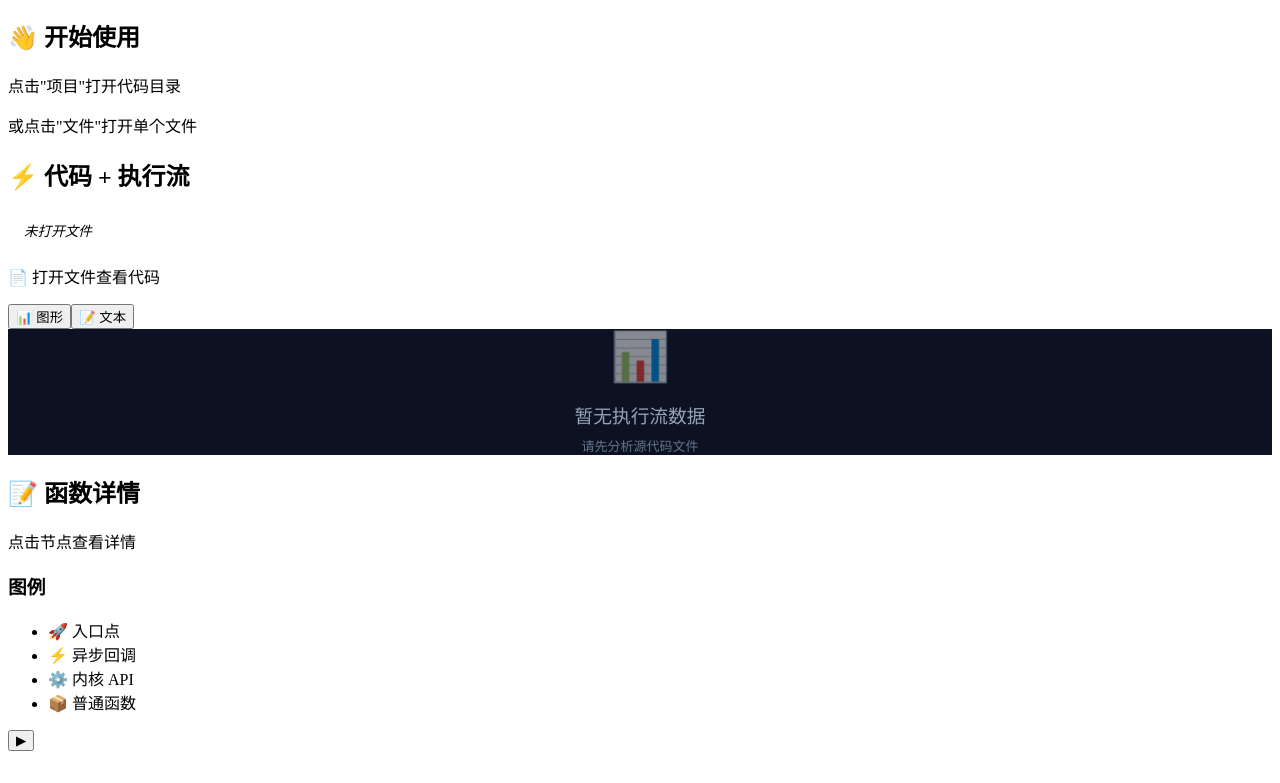
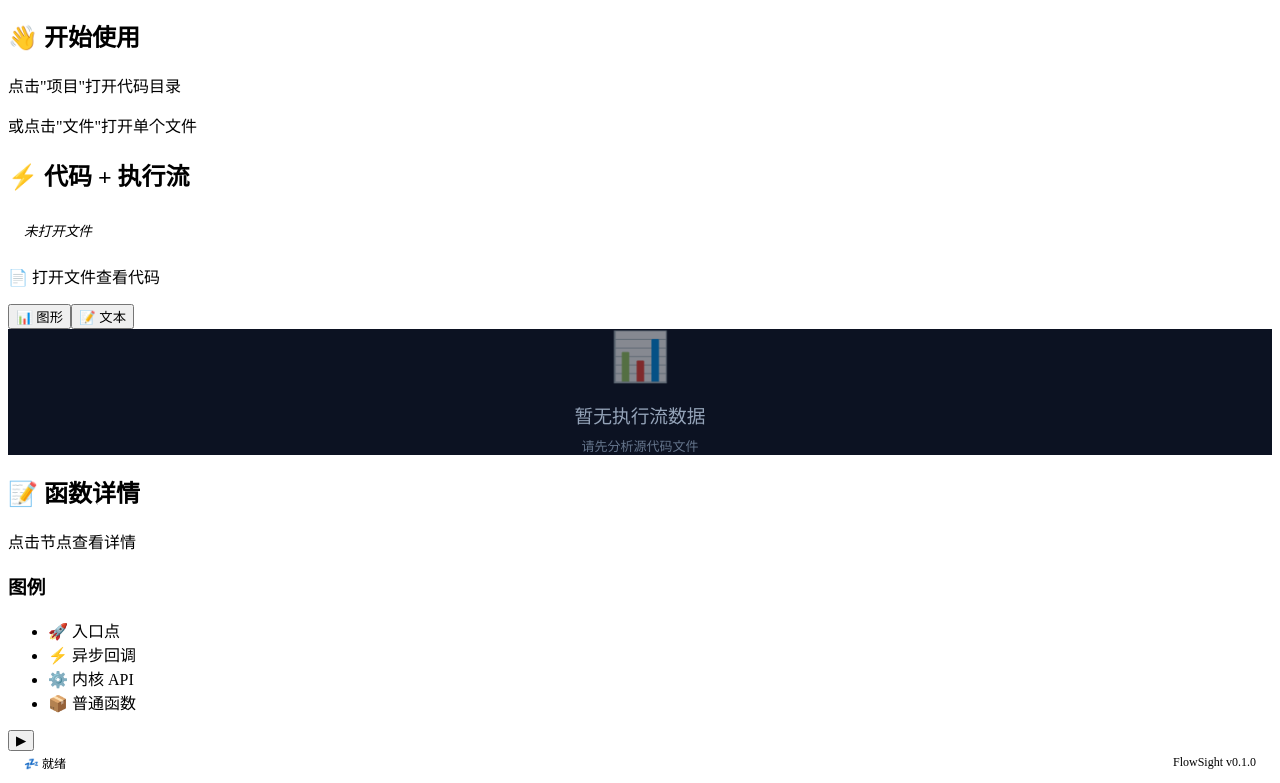
Before and after one commit to TbusOS/flowsight, a React (Vite) app in the folder app/: page / in a window 1280 px wide. Shown: the part 213-996 px from the top of the page. Before the commit the page ends 972 px from the top, so only its background shows below. Built offline with nearby package versions, Linux system fonts and the light colour scheme; the HTML template or start-up script is replaced by a standard one.

Commit message:
feat: 状态栏组件
1. 显示分析状态 (就绪/分析中/完成)
2. 显示函数数量
3. 显示文件修改状态
4. 显示当前文件语言
5. 显示 FlowSight 版本

```diff
--- a/app/src/App.tsx
+++ b/app/src/App.tsx
@@ -12,6 +12,7 @@ import { Outline, OutlineItem } from './components/Outline'
 import { CommandPalette } from './components/CommandPalette'
 import { TabBar, Tab } from './components/Tabs'
 import { Breadcrumb } from './components/Breadcrumb'
+import { StatusBar } from './components/StatusBar'
 import {
   AnalysisResult,
   FlowTreeNode,
@@ -1211,6 +1212,14 @@ function App() {
         files={allFiles}
         symbols={allSymbols}
       />
+
+      {/* 状态栏 */}
+      <StatusBar
+        filePath={filePath}
+        functionCount={outlineItems.length}
+        analysisStatus={loading ? 'analyzing' : result ? 'done' : 'idle'}
+        isDirty={tabs.find(t => t.id === activeTabId)?.isDirty}
+      />
     </div>
   )
 }
--- /dev/null
+++ b/app/src/components/StatusBar/StatusBar.css
@@ -0,0 +1,57 @@
+/* 状态栏样式 */
+
+.status-bar {
+  display: flex;
+  justify-content: space-between;
+  align-items: center;
+  padding: 0 1rem;
+  height: 24px;
+  background: var(--bg-tertiary);
+  border-top: 1px solid var(--border);
+  font-size: 0.75rem;
+  color: var(--text-secondary);
+  flex-shrink: 0;
+}
+
+.status-left,
+.status-right {
+  display: flex;
+  align-items: center;
+  gap: 1rem;
+}
+
+.status-item {
+  display: flex;
+  align-items: center;
+  gap: 0.25rem;
+}
+
+/* 分析状态 */
+.status-item.status-analyzing {
+  color: #f59e0b;
+}
+
+.status-item.status-done {
+  color: #22c55e;
+}
+
+.status-item.status-error {
+  color: #ef4444;
+}
+
+/* 未保存状态 */
+.status-item.dirty {
+  color: #f59e0b;
+}
+
+/* 语言标签 */
+.status-item.language {
+  background: var(--bg-secondary);
+  padding: 0.1rem 0.4rem;
+  border-radius: 3px;
+}
+
+/* 版本 */
+.status-item.version {
+  color: var(--text-tertiary);
+}
--- /dev/null
+++ b/app/src/components/StatusBar/StatusBar.tsx
@@ -0,0 +1,113 @@
+/**
+ * 状态栏组件
+ *
+ * 显示当前文件信息、分析状态等
+ */
+
+import './StatusBar.css'
+
+interface StatusBarProps {
+  /** 当前文件路径 */
+  filePath?: string
+  /** 函数数量 */
+  functionCount?: number
+  /** 分析状态 */
+  analysisStatus?: 'idle' | 'analyzing' | 'done' | 'error'
+  /** 当前选中行号 */
+  currentLine?: number
+  /** 文件是否已修改 */
+  isDirty?: boolean
+}
+
+export function StatusBar({
+  filePath,
+  functionCount = 0,
+  analysisStatus = 'idle',
+  currentLine,
+  isDirty = false,
+}: StatusBarProps) {
+  // 获取文件语言
+  const getLanguage = (path: string): string => {
+    const ext = path.split('.').pop()?.toLowerCase()
+    switch (ext) {
+      case 'c': return 'C'
+      case 'h': return 'C Header'
+      case 'cpp':
+      case 'cc':
+      case 'cxx': return 'C++'
+      case 'rs': return 'Rust'
+      case 'py': return 'Python'
+      case 'js': return 'JavaScript'
+      case 'ts':
+      case 'tsx': return 'TypeScript'
+      default: return ext?.toUpperCase() || 'Plain Text'
+    }
+  }
+
+  // 获取状态图标
+  const getStatusIcon = () => {
+    switch (analysisStatus) {
+      case 'analyzing': return '⏳'
+      case 'done': return '✅'
+      case 'error': return '❌'
+      default: return '💤'
+    }
+  }
+
+  const getStatusText = () => {
+    switch (analysisStatus) {
+      case 'analyzing': return '分析中...'
+      case 'done': return '分析完成'
+      case 'error': return '分析失败'
+      default: return '就绪'
+    }
+  }
+
+  return (
+    <div className="status-bar">
+      <div className="status-left">
+        {/* 分析状态 */}
+        <span className={`status-item status-${analysisStatus}`}>
+          {getStatusIcon()} {getStatusText()}
+        </span>
+
+        {/* 函数数量 */}
+        {functionCount > 0 && (
+          <span className="status-item">
+            ƒ {functionCount} 函数
+          </span>
+        )}
+      </div>
+
+      <div className="status-right">
+        {/* 当前行号 */}
+        {currentLine && (
+          <span className="status-item">
+            行 {currentLine}
+          </span>
+        )}
+
+        {/* 文件修改状态 */}
+        {isDirty && (
+          <span className="status-item dirty">
+            ● 未保存
+          </span>
+        )}
+
+        {/* 文件语言 */}
+        {filePath && (
+          <span className="status-item language">
+            {getLanguage(filePath)}
+          </span>
+        )}
+
+        {/* FlowSight 版本 */}
+        <span className="status-item version">
+          FlowSight v0.1.0
+        </span>
+      </div>
+    </div>
+  )
+}
+
+export default StatusBar
--- /dev/null
+++ b/app/src/components/StatusBar/index.ts
@@ -0,0 +1 @@
+export { StatusBar } from './StatusBar'
```
